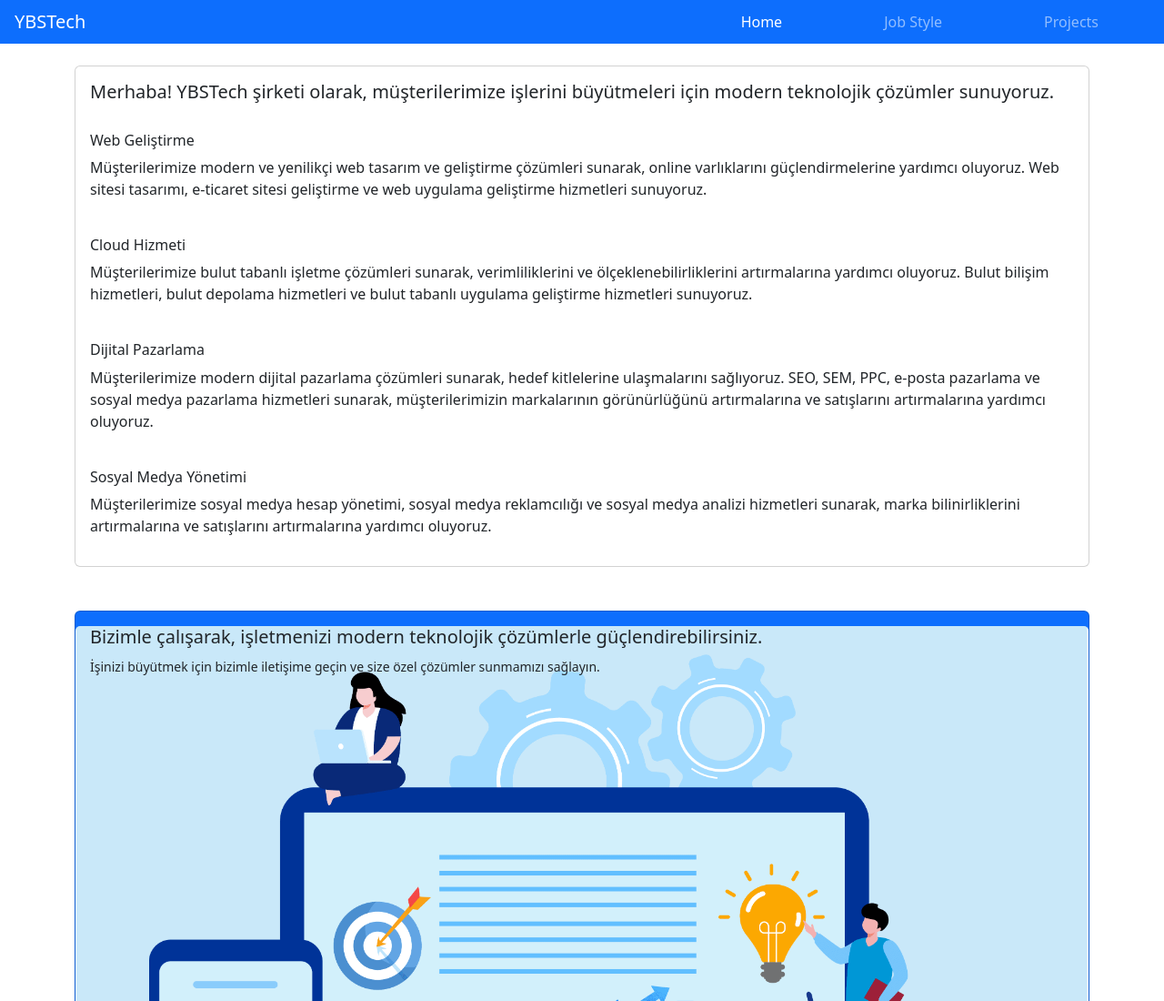
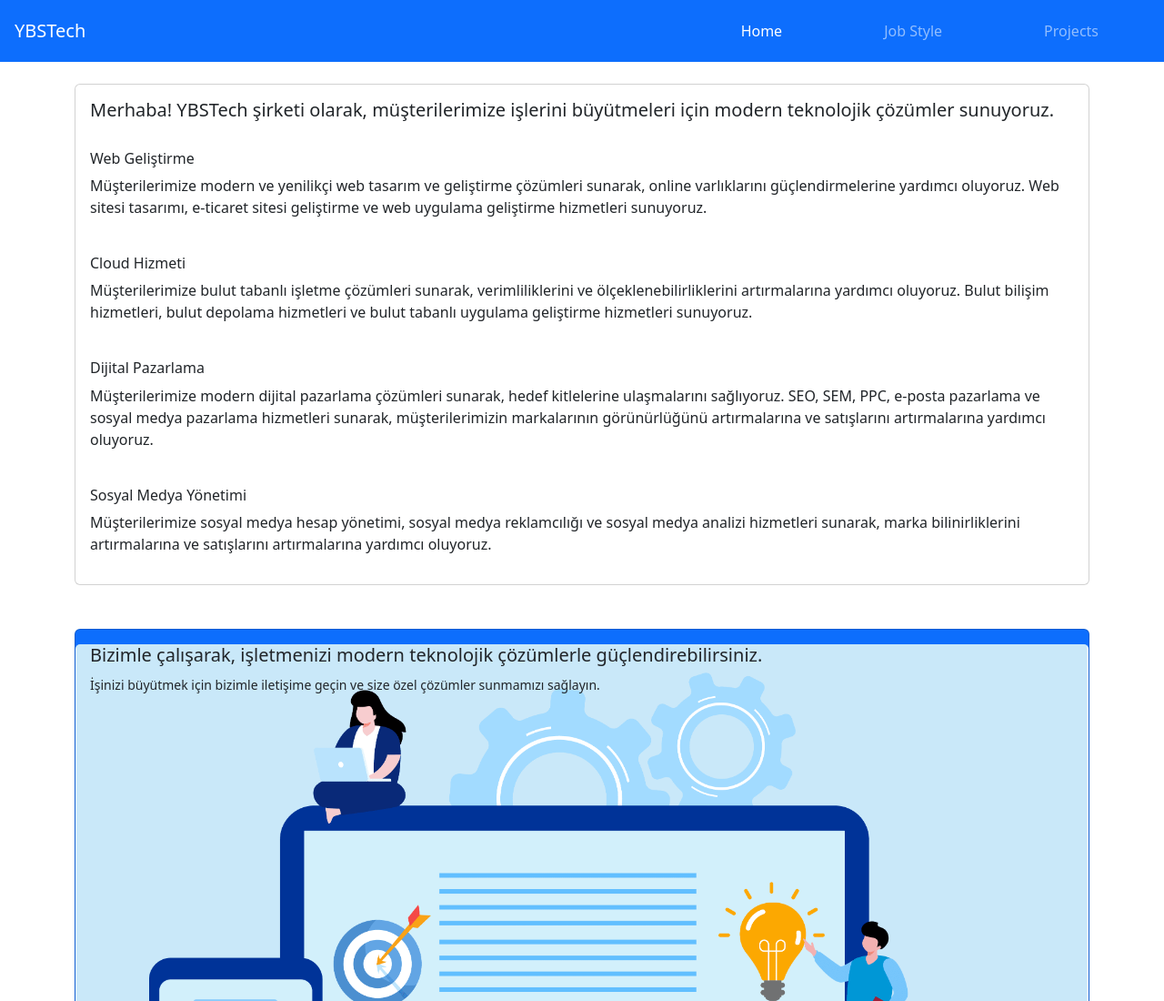
Before and after one commit to samettalhatozlu/Bootstrap5_Example, a plain HTML site: page Bootstrap5_Example/index.html in a window 1280 px wide. Shown: the top 1100 px of the page at 91% size. Drawn offline with nearby package versions, Linux system fonts and the light colour scheme.

Commit message:
Update index.html

```diff
--- a/Bootstrap5_Example/index.html
+++ b/Bootstrap5_Example/index.html
@@ -13,7 +13,7 @@
 <body>
     <nav class="navbar-toggler navbar-expand-lg bg-body-tertiary">
         <div class="container-fluid navbar bg-primary " data-bs-theme="dark">
-            <a class="navbar-brand mx-3" href="#">YBSTech</a>
+            <a class="navbar-brand mx-3 py-3" href="#">YBSTech</a>
             <button class="navbar-toggler" type="button" data-bs-toggle="collapse"
                 data-bs-target="#navbarSupportedContent" aria-controls="navbarSupportedContent" aria-expanded="false"
                 aria-label="Toggle navigation">
```
